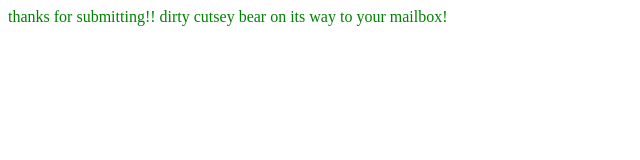
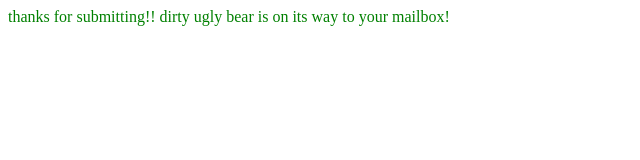
Before and after one commit to Pufffins/thanks, a plain HTML site: page index.html in a window 1280 px wide. Shown: the full height of the page, 0-640 px from the left. Drawn offline with Linux system fonts and the light colour scheme.

Commit message:
Update index.html

```diff
--- a/index.html
+++ b/index.html
@@ -1 +1 @@
-<p style="font-family:century;color:green;">thanks for submitting!! dirty cutsey bear on its way to your mailbox!</p>
+<p style="font-family:century;color:green;">thanks for submitting!! dirty ugly bear is on its way to your mailbox!</p>
```
